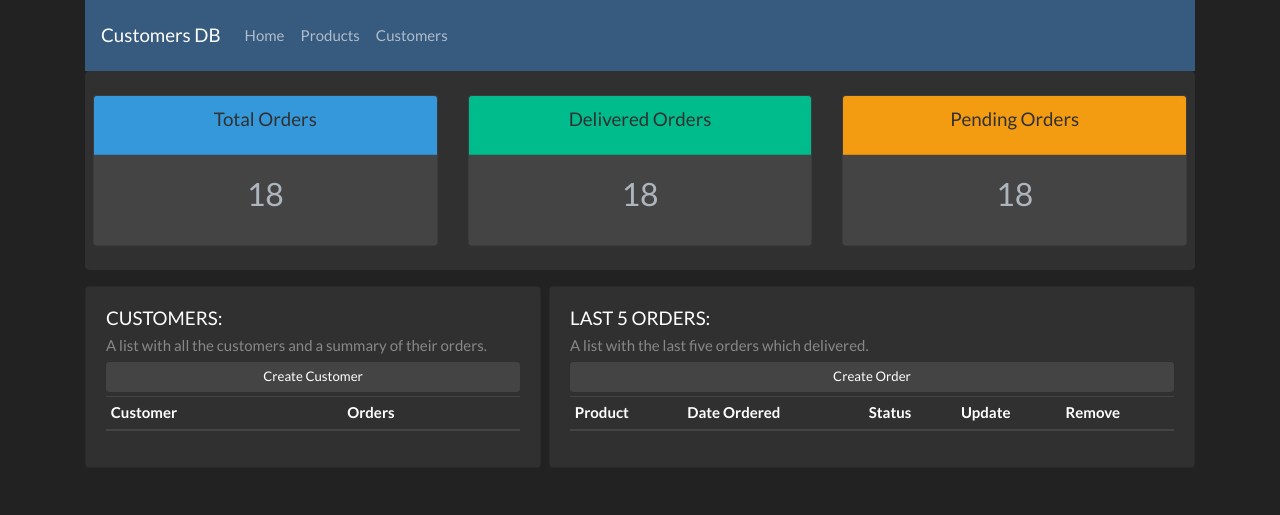
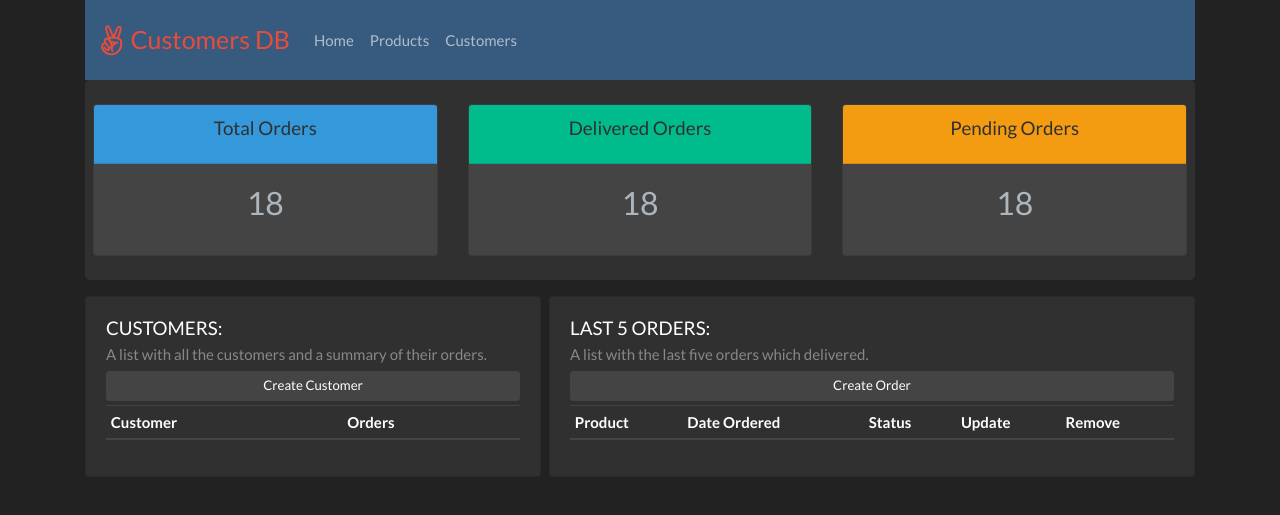
Before and after one commit to rkeytech/customers-management, a Django app: page / in a window 1280 px wide. Shown: the top 515 px of the page. Run offline with Django 3.2, Linux system fonts and the light colour scheme; lists and menus that the app fills with data are empty; some libraries are stand-ins or nearby versions.

Commit message:
Static Files

```diff
--- a/accounts/templates/accounts/main.html
+++ b/accounts/templates/accounts/main.html
@@ -1,3 +1,5 @@
+{% load static %}
+
 <!DOCTYPE html>
 <html lang="en">
   <head>
@@ -9,11 +11,17 @@
       integrity="sha384-nNK9n28pDUDDgIiIqZ/MiyO3F4/9vsMtReZK39klb/MtkZI3/LtjSjlmyVPS3KdN"
       crossorigin="anonymous"
     />
+    <link
+      rel="stylesheet"
+      href="https://stackpath.bootstrapcdn.com/font-awesome/4.7.0/css/font-awesome.min.css"
+      integrity="sha384-wvfXpqpZZVQGK6TAh5PVlGOfQNHSoD2xbE+QkPxCAFlNEevoEH3Sl0sibVcOQVnN"
+      crossorigin="anonymous"
+    />
+    <link rel="stylesheet" href="{% static '/css/main.css' %}" />
     <title>Customers DB</title>
   </head>
 
   <body>
-
     <div class="container">
       {% include 'accounts/navbar.html' %}
 
--- a/accounts/templates/accounts/navbar.html
+++ b/accounts/templates/accounts/navbar.html
@@ -1,5 +1,8 @@
 <nav class="navbar navbar-expand-lg navbar-dark bg-primary">
-  <a class="navbar-brand" href="#">Customers DB</a>
+  <span class="logo text-danger mr-2">
+    <i class="fa fa-angellist w-100"></i>
+  </span>
+  <a class="navbar-brand text-danger" href="#" id="brand">Customers DB</a>
   <button
     class="navbar-toggler"
     type="button"
--- a/crm/settings.py
+++ b/crm/settings.py
@@ -11,6 +11,7 @@ https://docs.djangoproject.com/en/3.1/ref/settings/
 """
 
 from pathlib import Path
+import os
 
 # Build paths inside the project like this: BASE_DIR / 'subdir'.
 BASE_DIR = Path(__file__).resolve(strict=True).parent.parent
@@ -124,3 +125,8 @@ USE_TZ = True
 # https://docs.djangoproject.com/en/3.1/howto/static-files/
 
 STATIC_URL = '/static/'
+MEDIA_URL = '/images/'
+
+STATICFILES_DIRS = [
+    os.path.join(BASE_DIR, 'static')
+]
--- /dev/null
+++ b/static/css/main.css
@@ -0,0 +1,11 @@
+* {
+  margin: 0;
+}
+
+span.logo {
+  font-size: 2em;
+}
+
+a#brand {
+  font-size: 25px;
+}
```
